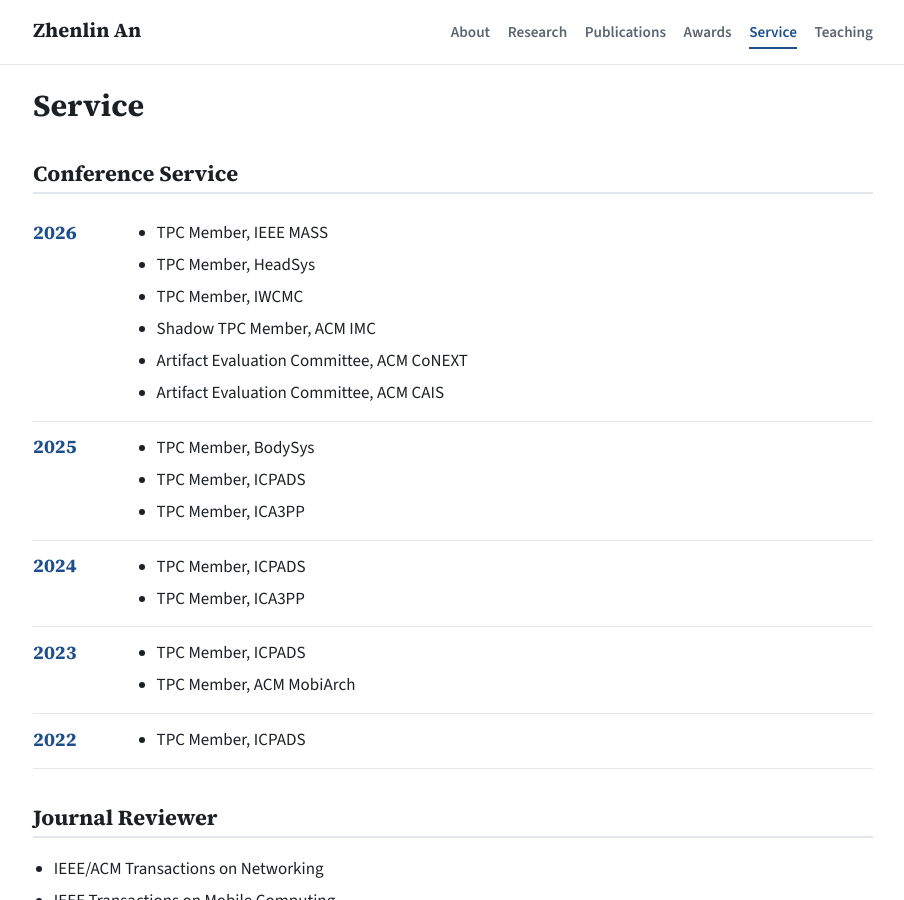
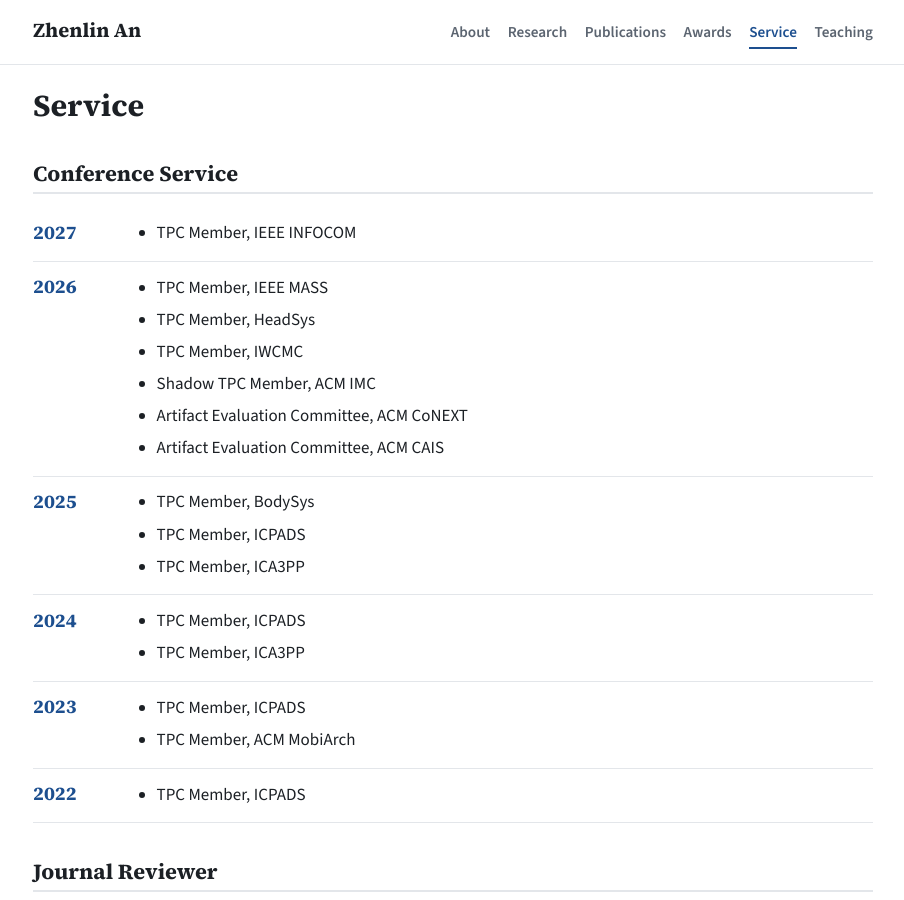
Before and after one commit to Anplus/anplus.github.io, a Jekyll site: the page built from service.md, in a window 1280 px wide and 900 px high. Shown: the whole window, without its empty margins (187-1091 px from the left). Built offline with Jekyll 4.4.1, drawn with Linux system fonts in a browser that asks for light colours.

Commit message:
Add service: INFOCOM 2027 TPC Member

```diff
--- a/_data/service.yml
+++ b/_data/service.yml
@@ -5,6 +5,9 @@
 # =============================================================================
 
 conference:
+  - year: 2027
+    items:
+      - "TPC Member, IEEE INFOCOM"
   - year: 2026
     items:
       - "TPC Member, IEEE MASS"
```
